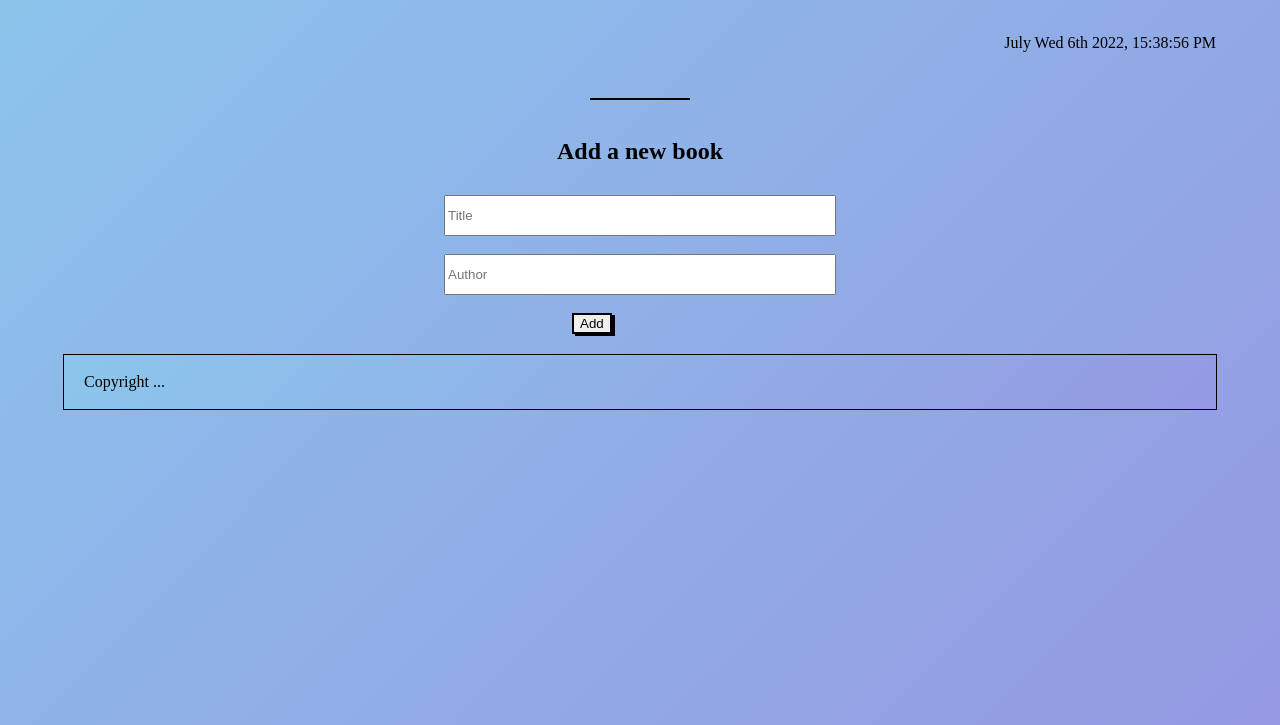
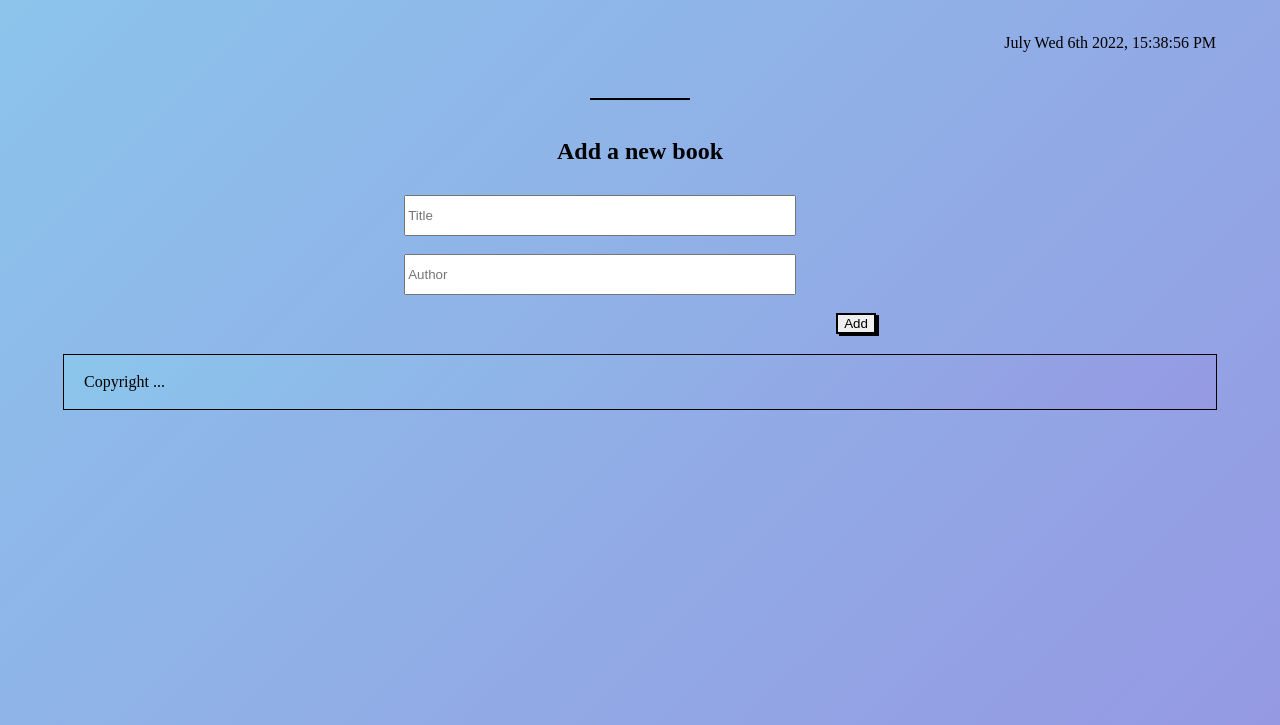
Before and after one commit to Ney2/AwesomeBook, a website: page index.html in a window 1280 px wide. Both pictures are taken after a click on the link "Add Book". Shown: the part 95-820 px from the top of the page. Drawn offline with Linux system fonts and the light colour scheme.

Commit message:
Update styles.css file

```diff
--- a/css/styles.css
+++ b/css/styles.css
@@ -148,7 +148,7 @@ nav {
 }
 
 #add {
-  margin-left: 8rem;
+  margin-left: 27rem;
   border: 2px solid black;
   box-shadow: 3px 2px black;
 }
```
